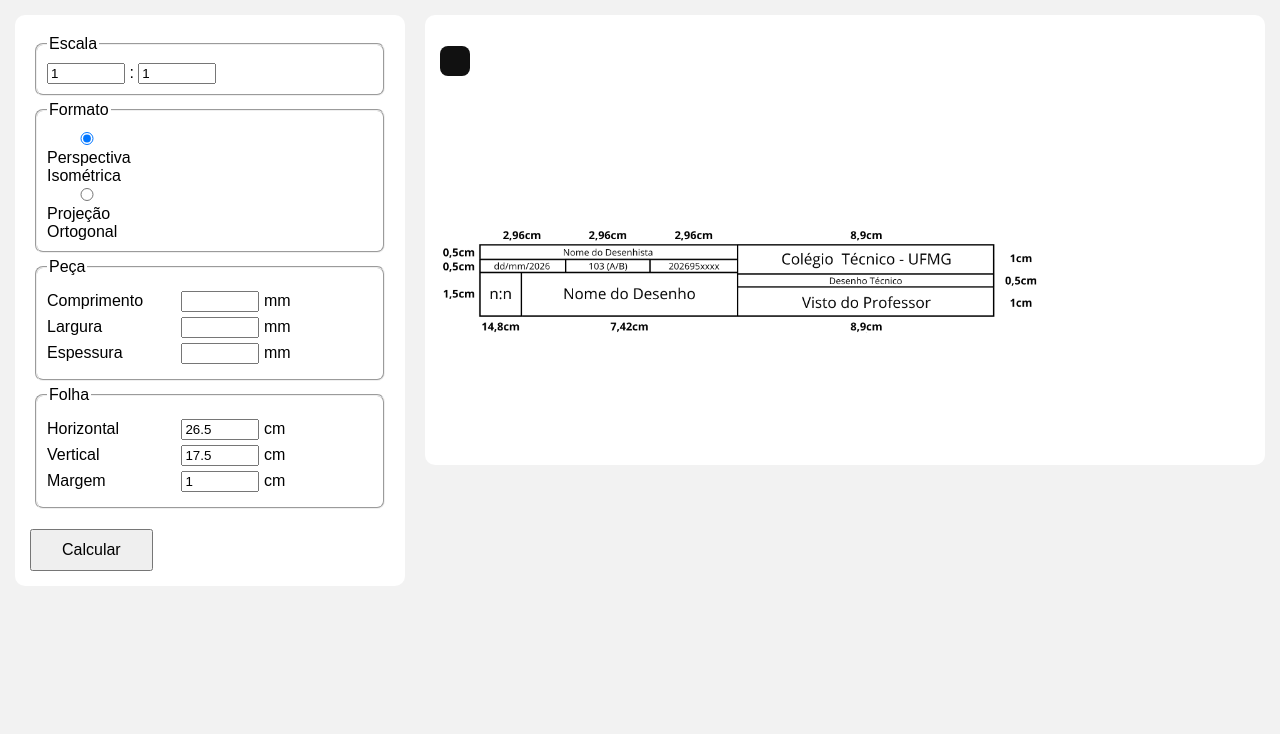
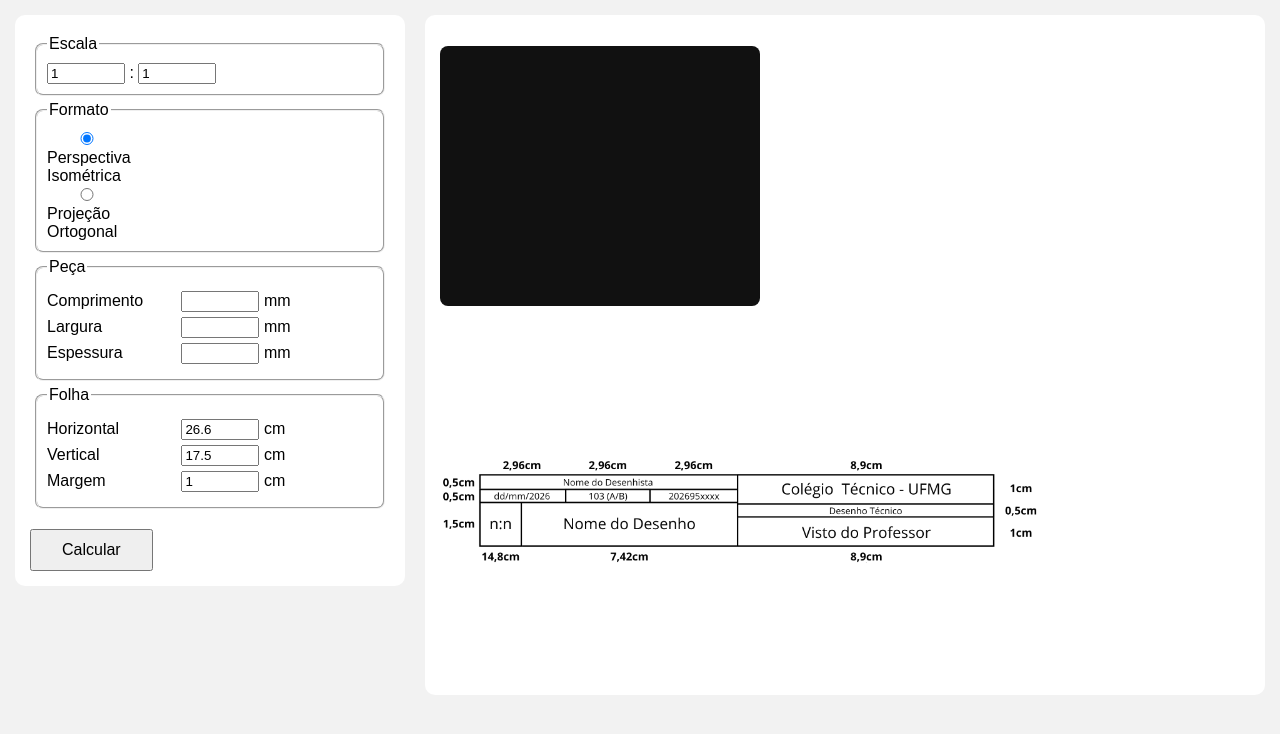
Before and after one commit to seekbr/madeira, a plain HTML site: page index.html in a window 1280 px wide. Drawn offline with Linux system fonts and the light colour scheme.

Commit message:
Refactor #resultado styles and update input value
Updated CSS styles for #resultado and changed input value for horizontal measurement.

```diff
--- a/index.html
+++ b/index.html
@@ -82,12 +82,17 @@ button {
 }
 
 #resultado{
-    white-space:pre;
-    font-family:Consolas, monospace;
-    background:#111;
-    color:white;
-    padding:15px;
-    border-radius:8px;
+    white-space: pre;
+    font-family: Consolas, monospace;
+    background: #111;
+    color: white;
+    padding: 15px;
+    border-radius: 8px;
+    box-sizing: border-box;
+    overflow: auto;
+    width: 100%;
+    max-width: 320px;
+    height: 260px;
 }
 
 img {
@@ -162,7 +167,7 @@ mm
 
 <div class="linha">
 <label>Horizontal</label>
-<input id="hor" value="26.5">
+<input id="hor" value="26.6">
 cm
 </div>
 
```
